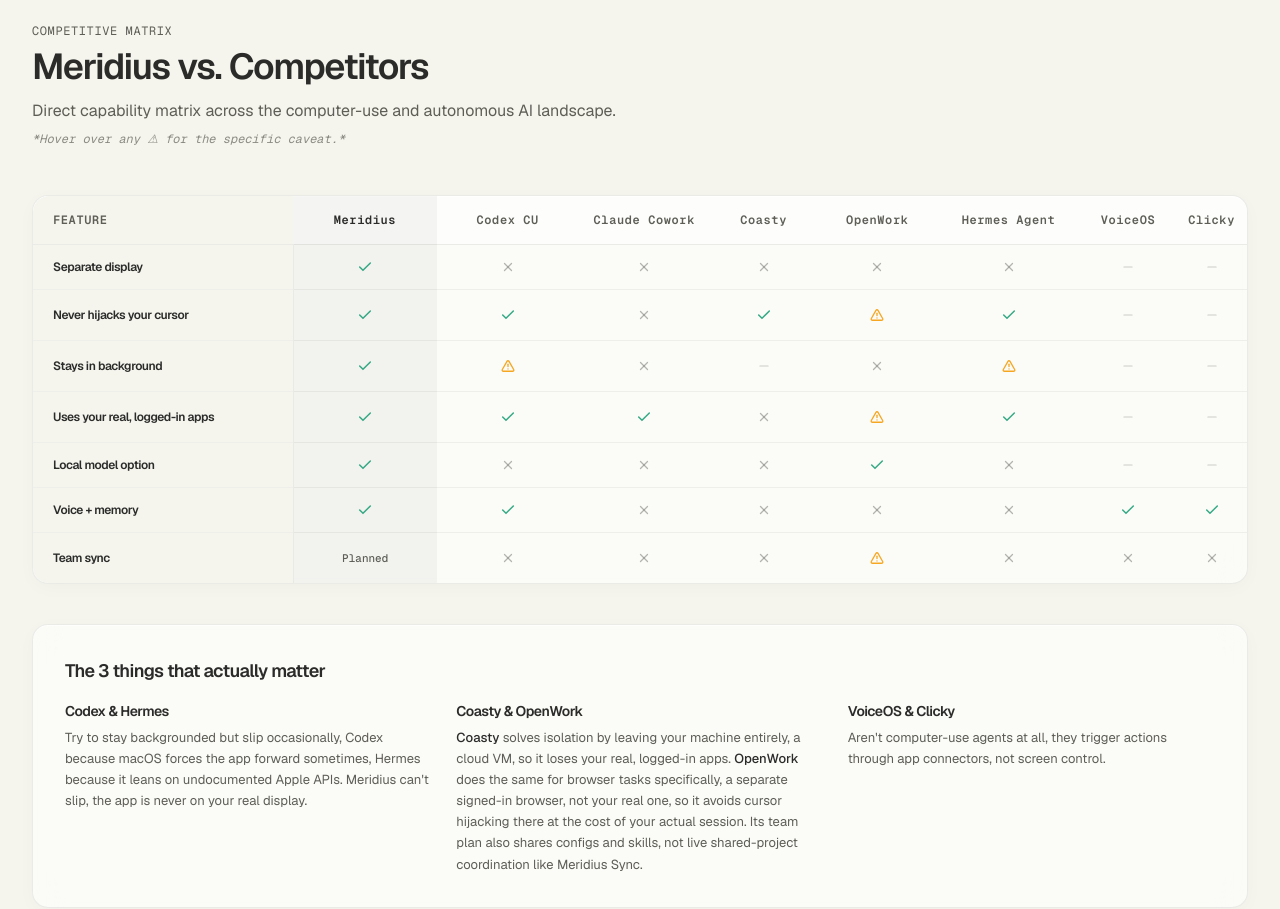
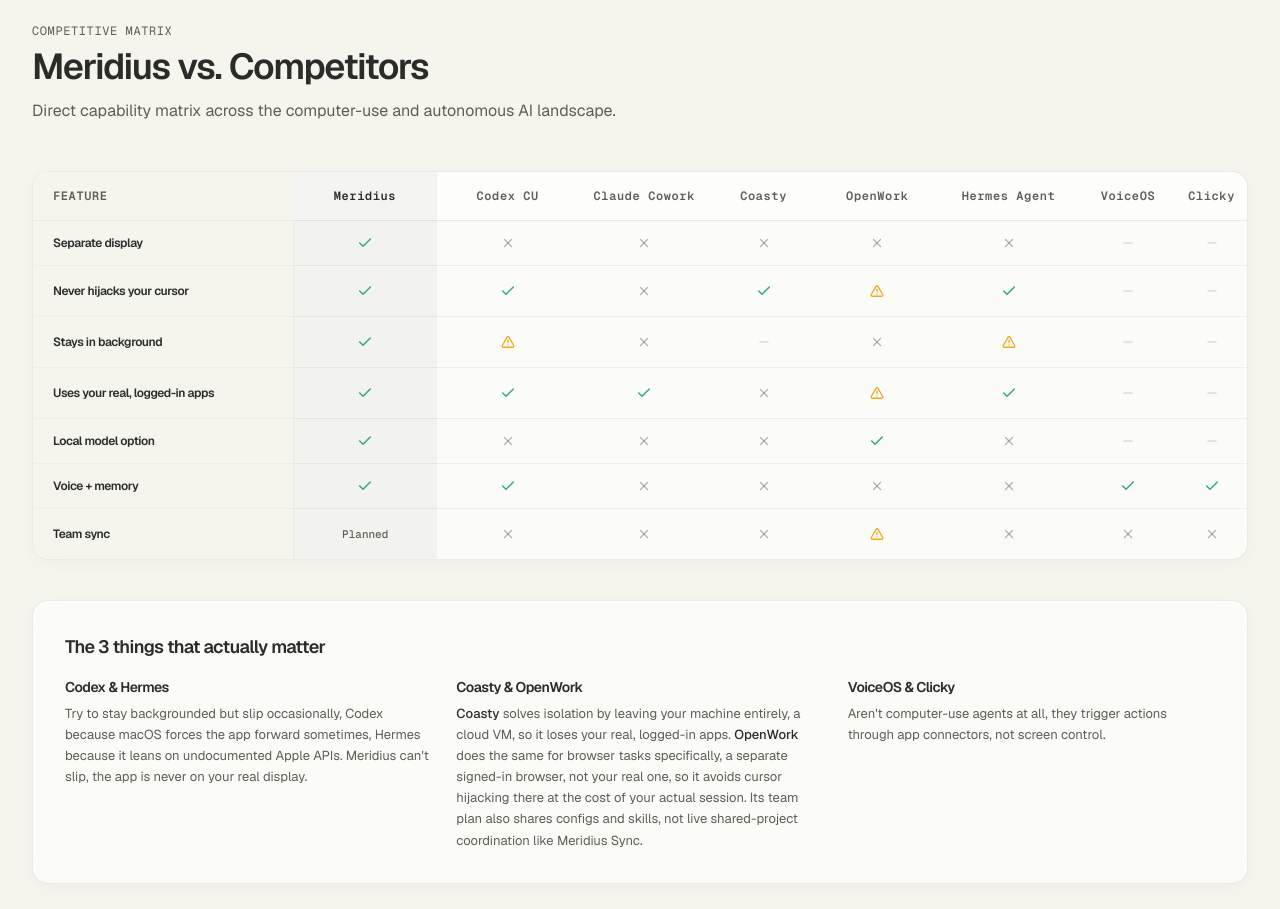
Before and after one commit to hasanhimel/meridius-web, a React (Vite) app: page / in a window 1280 px wide. Shown: the part 1880-2789 px from the top of the page. Built offline with nearby package versions, Linux system fonts and the light colour scheme; no server answers; the database is empty; a web font is replaced by a local one.

Commit message:
Remove caveat subtitle, enable SPA clean URL routing (/admin, /product, /comparison, /sync)

```diff
--- a/src/components/ComparisonSection.tsx
+++ b/src/components/ComparisonSection.tsx
@@ -116,9 +116,6 @@
           </h2>
           <p className="text-charcoal-muted dark:text-cream-muted text-sm sm:text-base leading-relaxed">
             Direct capability matrix across the computer-use and autonomous AI landscape.
-          </p>
-          <p className="text-xs font-mono text-charcoal-dim dark:text-cream-dim italic mt-2">
-            *Hover over any ⚠ for the specific caveat.*
           </p>
         </div>
 
```
